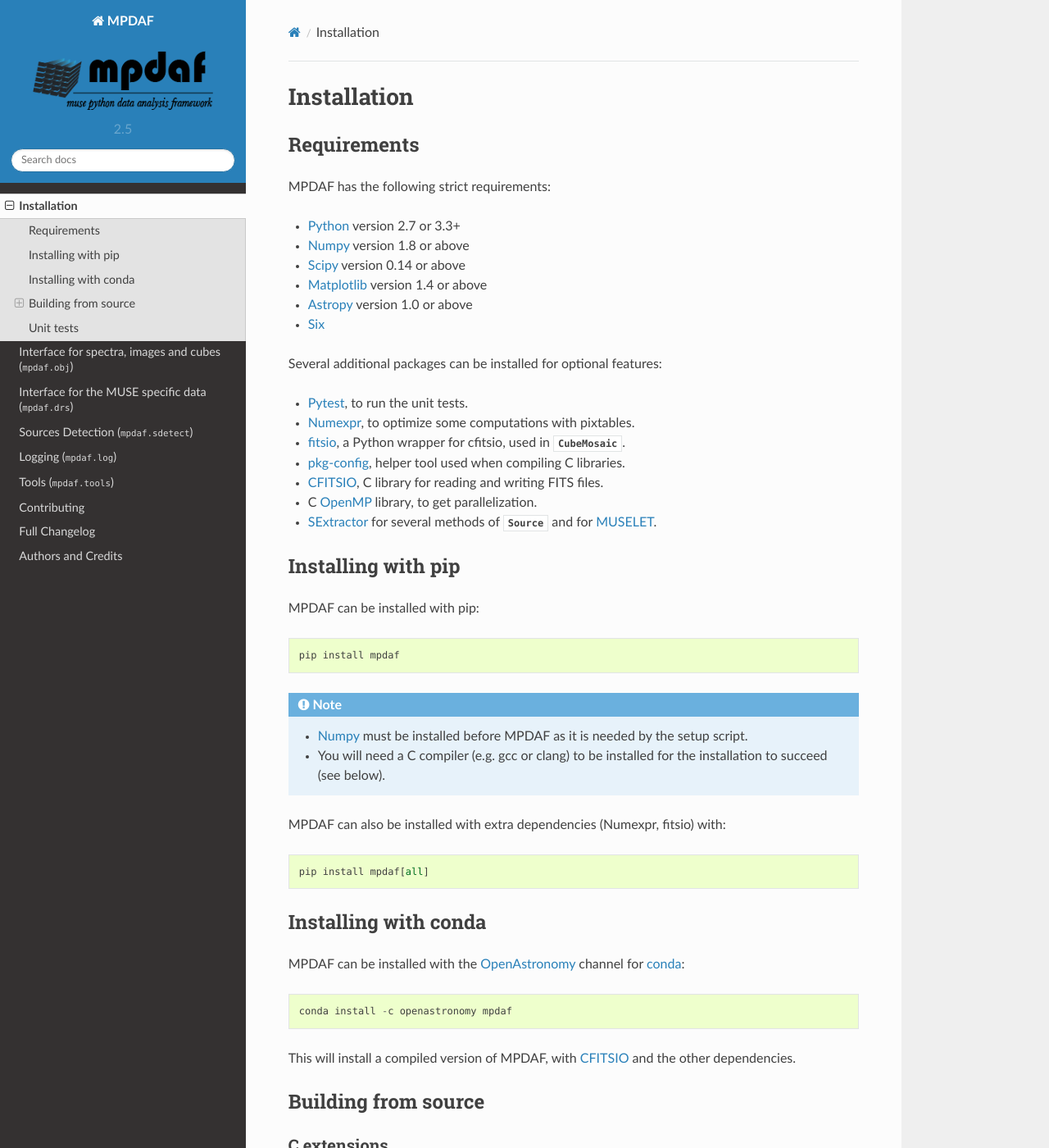
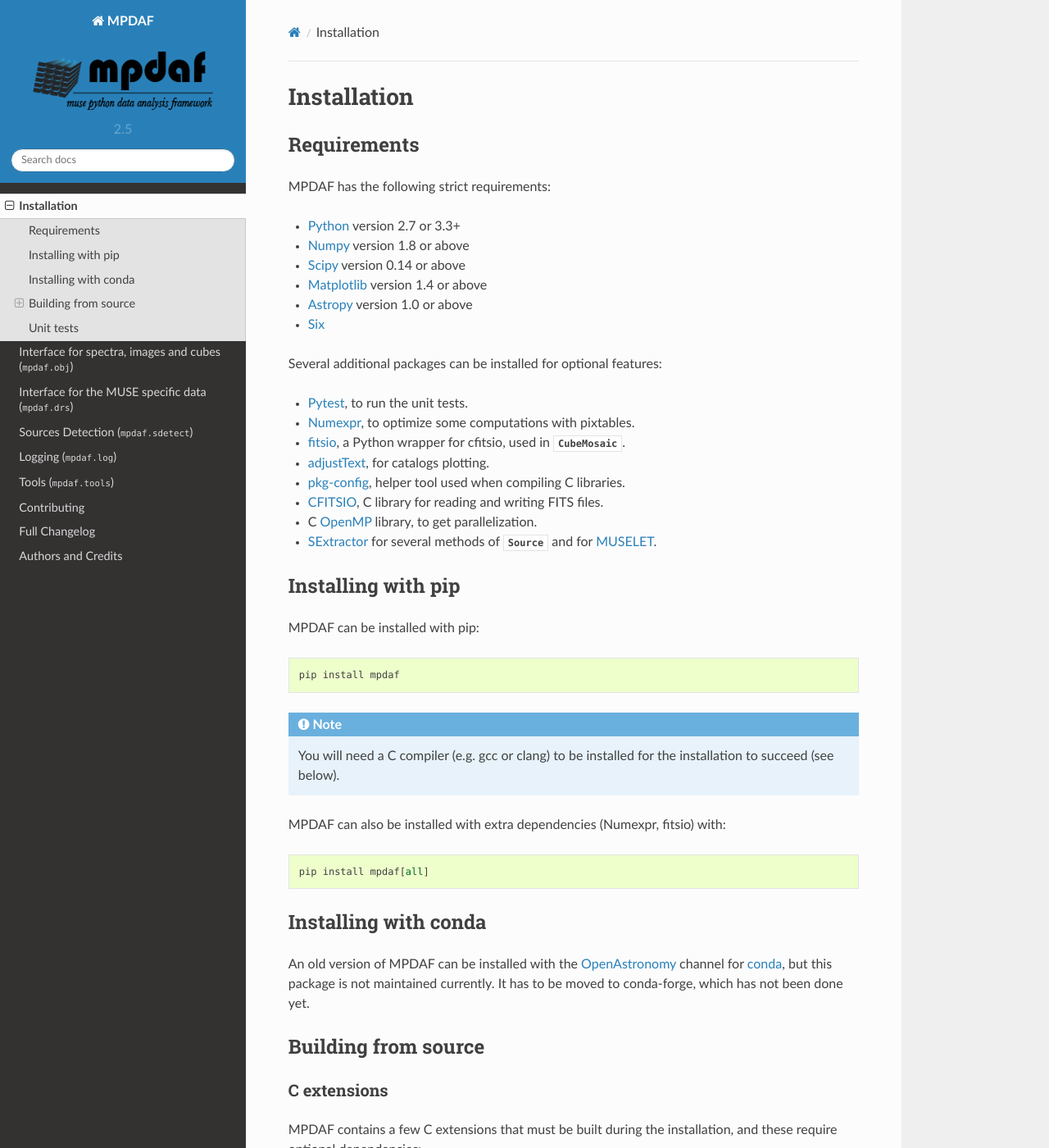
Before and after one commit to musevlt/mpdaf, a Sphinx documentation site: the page built from doc/installation.rst, in a window 1280 px wide and 1400 px high. Shown: the whole window at 82% size. Built offline with Sphinx 7.4.7 and the Read the Docs theme 2.0.0, drawn with Linux system fonts in a browser that asks for light colours; pages that are not in the unit, such as notebooks, are missing from menus.

Commit message:
Update installation doc [skip ci]

```diff
--- a/doc/installation.rst
+++ b/doc/installation.rst
@@ -19,6 +19,7 @@ Several additional packages can be installed for optional features:
 - Pytest_, to run the unit tests.
 - Numexpr_, to optimize some computations with pixtables.
 - fitsio_, a Python wrapper for cfitsio, used in `~mpdaf.obj.CubeMosaic`.
+- adjustText_, for catalogs plotting.
 - `pkg-config`_, helper tool used when compiling C libraries.
 - CFITSIO_, C library for reading and writing FITS files.
 - C OpenMP_ library, to get parallelization.
@@ -34,11 +35,8 @@ MPDAF can be installed with pip::
 
 .. note::
 
-  - Numpy_ must be installed before MPDAF as it is needed by the setup
-    script.
-
-  - You will need a C compiler (e.g. gcc or clang) to be installed for the
-    installation to succeed (see below).
+   You will need a C compiler (e.g. gcc or clang) to be installed for the
+   installation to succeed (see below).
 
 MPDAF can also be installed with extra dependencies (Numexpr, fitsio) with::
 
@@ -47,12 +45,12 @@ MPDAF can also be installed with extra dependencies (Numexpr, fitsio) with::
 Installing with conda
 =====================
 
-MPDAF can be installed with the OpenAstronomy_ channel for conda_::
+An old version of MPDAF can be installed with the OpenAstronomy_ channel for
+conda_, but this package is not maintained currently. It has to be moved to
+conda-forge, which has not been done yet.
 
-    conda install -c openastronomy mpdaf
-
-This will install a compiled version of MPDAF, with CFITSIO_ and the other
-dependencies.
+.. This will install a compiled version of MPDAF, with CFITSIO_ and the other
+.. dependencies.
 
 Building from source
 ====================
@@ -121,3 +119,4 @@ To run the unit tests, you need to install the Pytest_ package, then run::
 .. _SExtractor: http://www.astromatic.net/software/sextractor
 .. _OpenAstronomy: https://anaconda.org/openastronomy
 .. _conda: http://conda.pydata.org/docs/
+.. _adjustText: https://github.com/Phlya/adjustText
```
